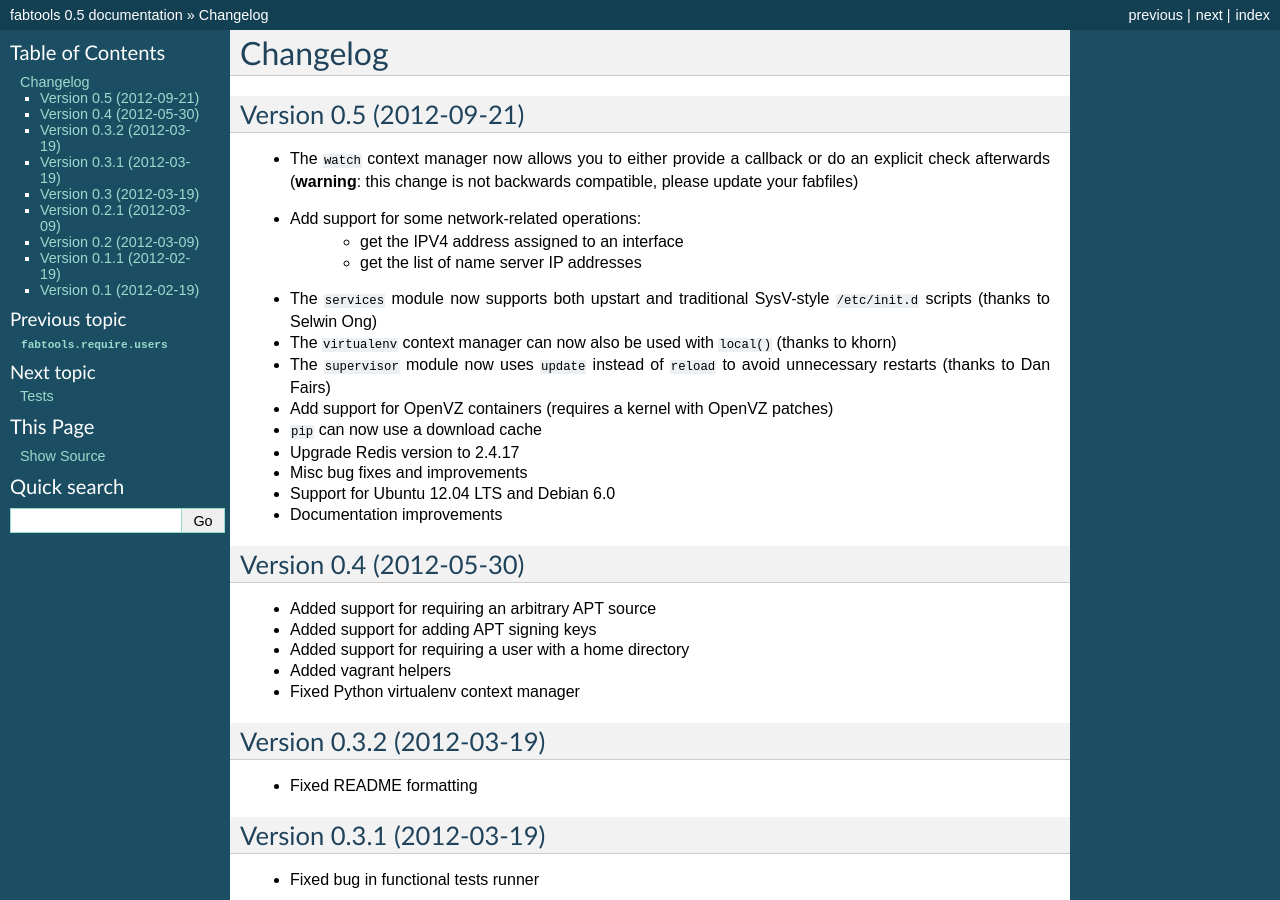
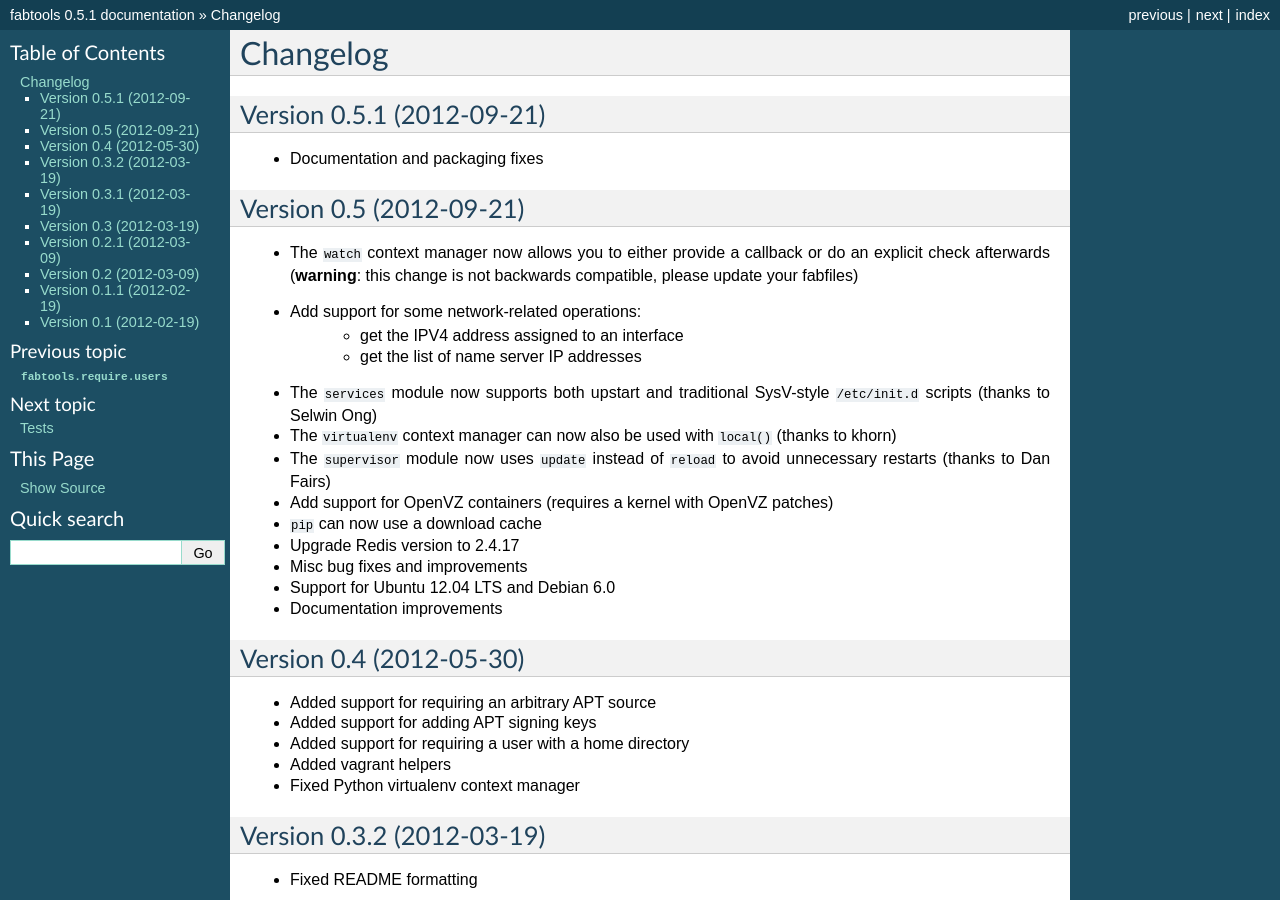
Before and after one commit to fabtools/fabtools, a Sphinx documentation site: the page built from docs/CHANGELOG.rst, in a window 1280 px wide and 900 px high. Built offline with Sphinx 7.4.7, drawn with Linux system fonts in a browser that asks for light colours; some of the changed text lies outside the part shown.

Commit message:
Documentation fixes

```diff
--- a/docs/CHANGELOG.rst
+++ b/docs/CHANGELOG.rst
@@ -1,5 +1,10 @@
 Changelog
 =========
+
+Version 0.5.1 (2012-09-21)
+--------------------------
+
+* Documentation and packaging fixes
 
 Version 0.5 (2012-09-21)
 ------------------------
--- a/docs/api/require/files.rst
+++ b/docs/api/require/files.rst
@@ -1,7 +1,7 @@
 .. _require_files_module:
 
 :mod:`fabtools.require.files`
----------------------------
+-----------------------------
 
 .. automodule:: fabtools.require.files
     :members:
--- a/docs/api/shorewall.rst
+++ b/docs/api/shorewall.rst
@@ -1,7 +1,7 @@
 .. _shorewall_module:
 
 :mod:`fabtools.shorewall`
-------------------------
+-------------------------
 
 .. automodule:: fabtools.shorewall
 
--- a/docs/conf.py
+++ b/docs/conf.py
@@ -54,9 +54,9 @@
 # built documents.
 #
 # The short X.Y version.
-version = '0.5'
+version = '0.5.1'
 # The full version, including alpha/beta/rc tags.
-release = '0.5'
+release = '0.5.1'
 
 # The language for content autogenerated by Sphinx. Refer to documentation
 # for a list of supported languages.
--- a/setup.py
+++ b/setup.py
@@ -12,7 +12,7 @@
 
 setup(
     name='fabtools',
-    version='0.5',
+    version='0.5.1',
     description='Tools for writing awesome Fabric files',
     long_description=read('README.rst') + '\n' + read('docs/CHANGELOG.rst'),
     author='Ronan Amicel',
```
Also changed, not shown: 1 other file.
